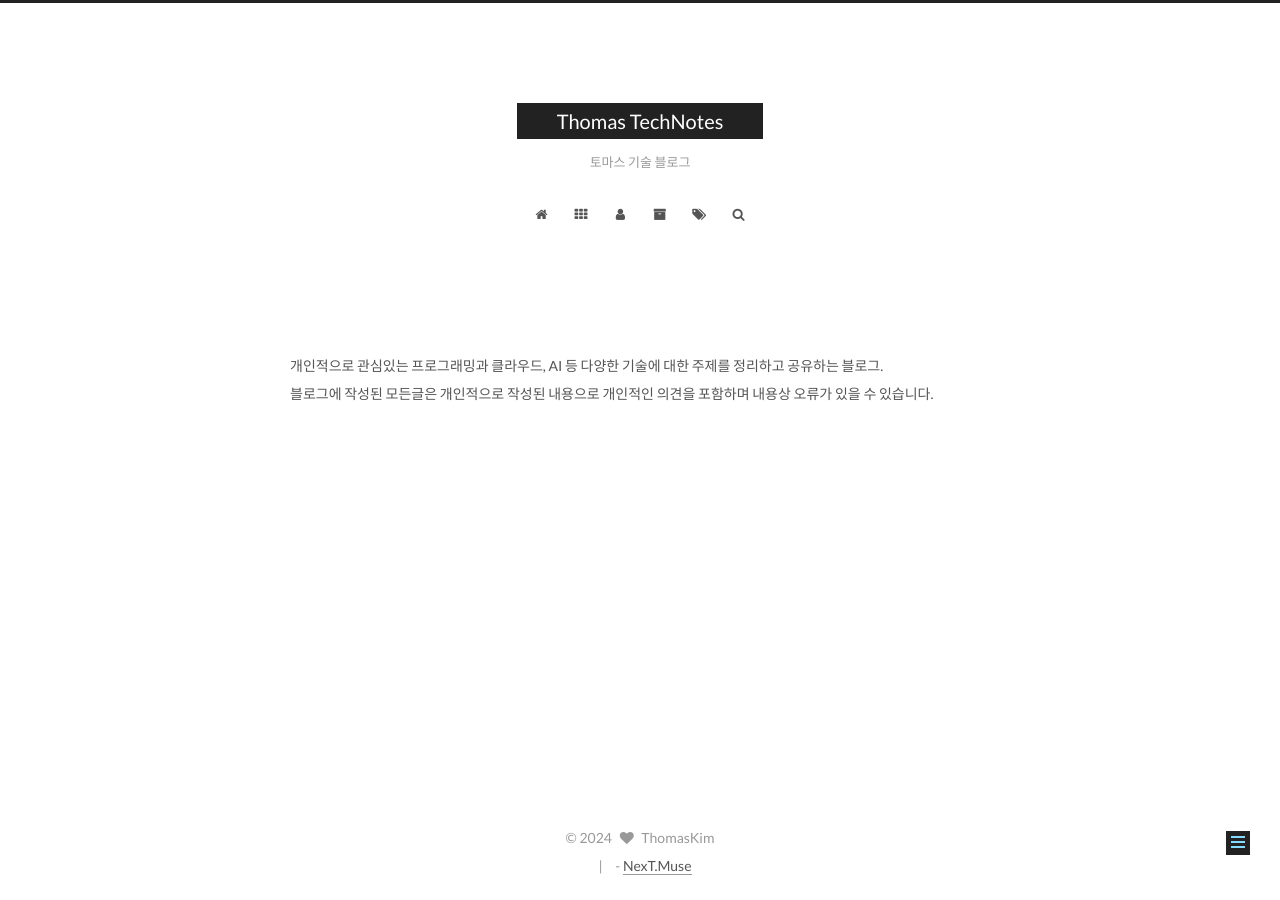
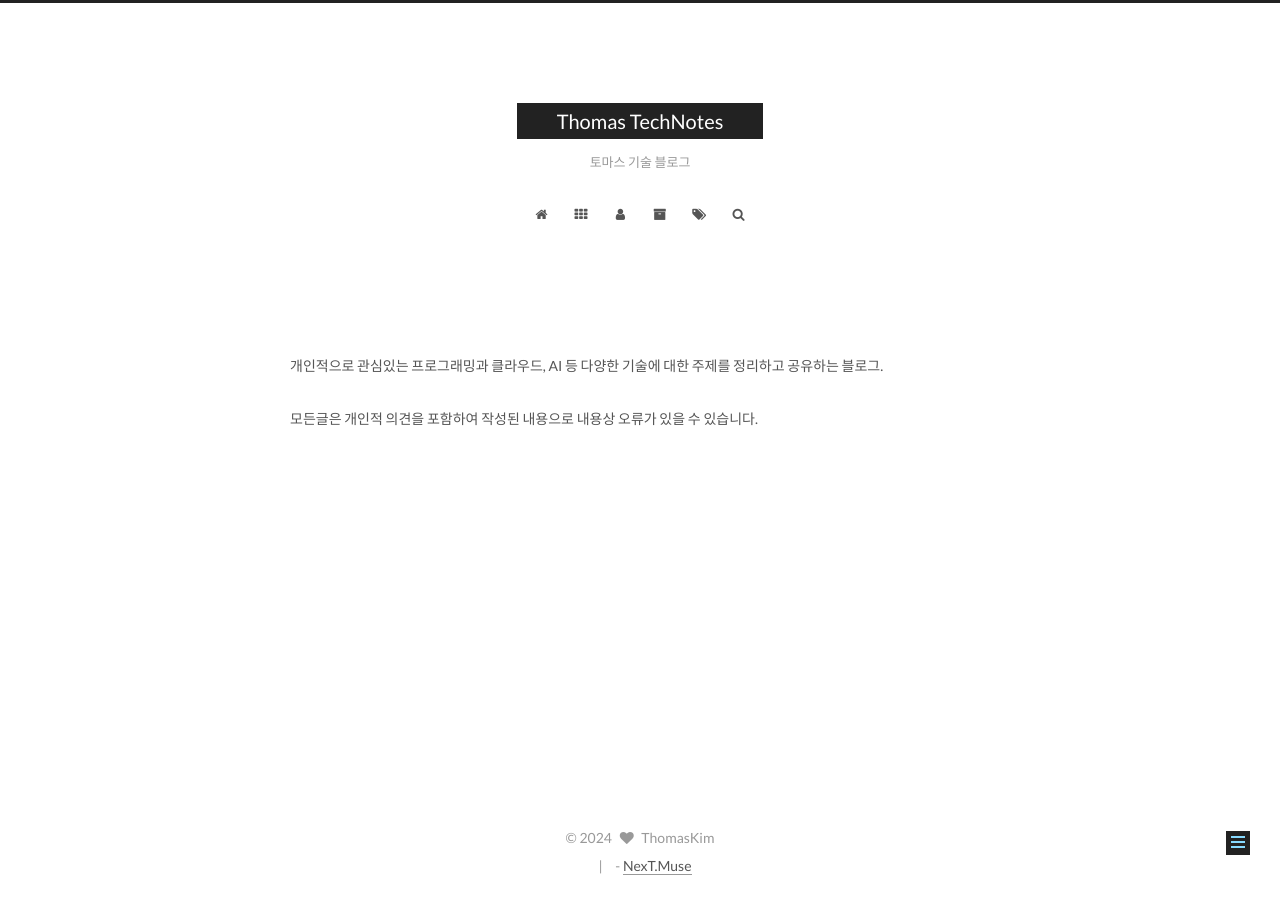
Before and after one commit to skynomad/skynomad.github.io, a Jekyll site: the page built from about/index.md, in a window 1280 px wide. Built offline with Jekyll 4.4.1, drawn with Linux system fonts in a browser that asks for light colours.

Commit message:
Update index.md
modify about

```diff
--- a/about/index.md
+++ b/about/index.md
@@ -4,4 +4,5 @@ type: about
 ---
 
 개인적으로 관심있는 프로그래밍과 클라우드, AI 등 다양한 기술에 대한 주제를 정리하고 공유하는 블로그.<br/>
-블로그에 작성된 모든글은 개인적으로 작성된 내용으로 개인적인 의견을 포함하며 내용상 오류가 있을 수 있습니다.
+
+모든글은 개인적 의견을 포함하여 작성된 내용으로 내용상 오류가 있을 수 있습니다.
```
